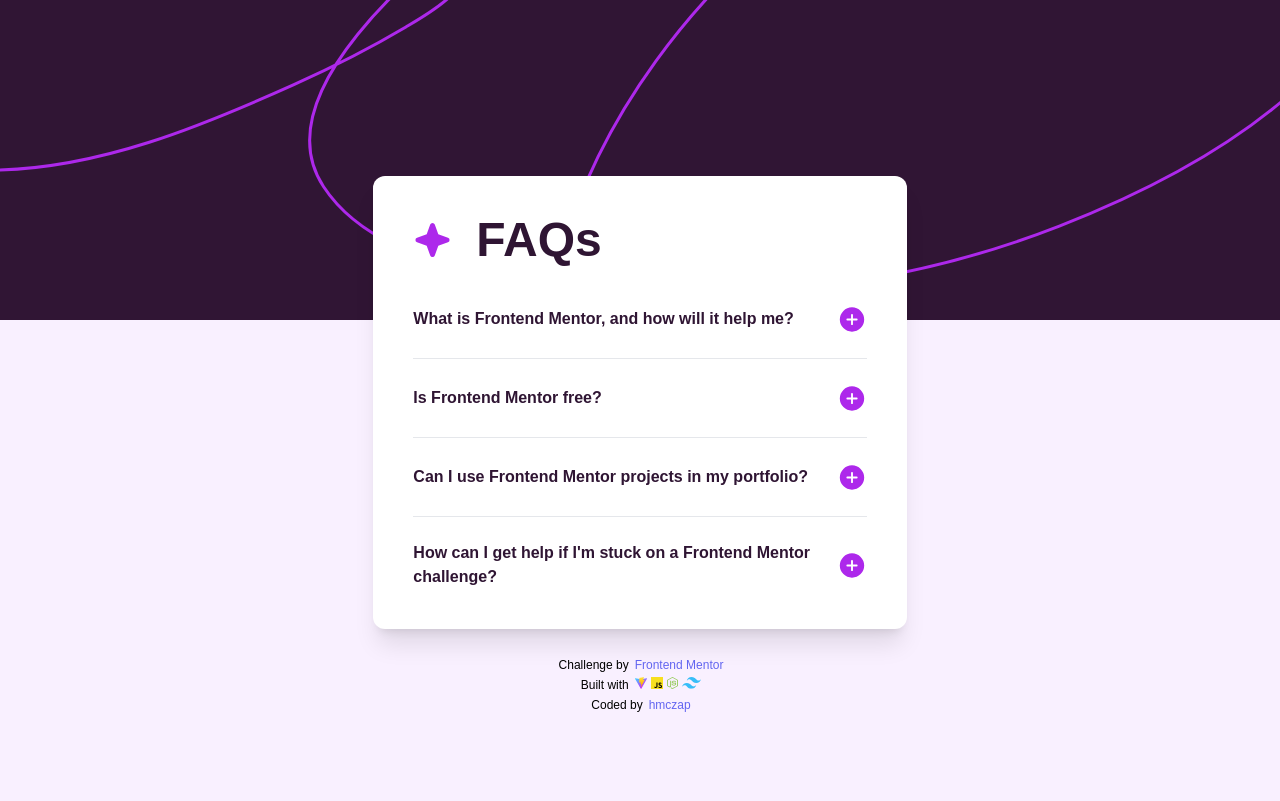
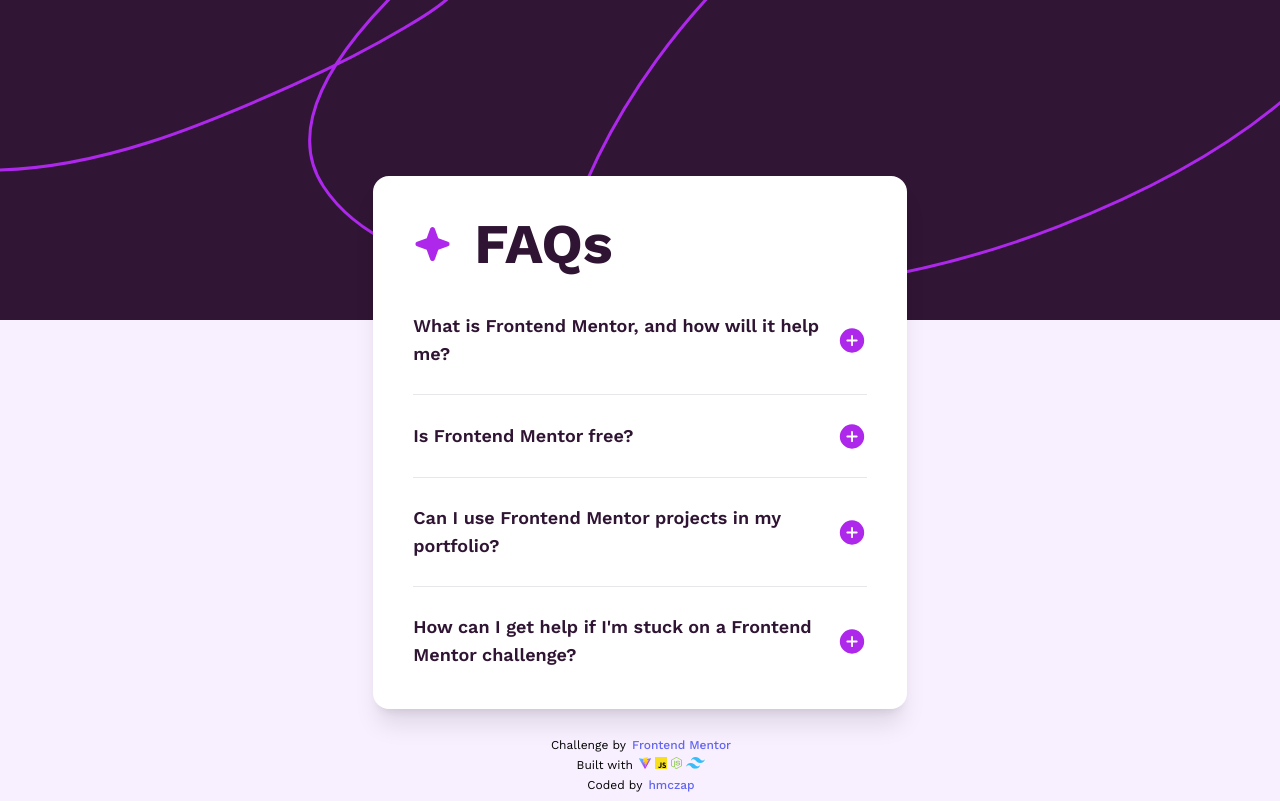
Before and after one commit to hmczap/FAQ-Accordion, a website built with Vite: page index.html in a window 1280 px wide. Built offline with nearby package versions, Linux system fonts and the light colour scheme.

Commit message:
Correct font family import in tailwind config

```diff
--- a/index.html
+++ b/index.html
@@ -14,40 +14,40 @@
   </head>
   <body class="m-0 flex flex-col gap-5 min-h-screen h-lvh font-work-sans bg-light-pink">
     <header class="min-w-max min-h-80 mobile:min-h-58 mobile:bg-body-mobile bg-body z-0"></header>
-    <main role="main" class="flex flex-col w-full font-work-sans mt-0">
-      <div class="bg-white z-10 w-5/12 mobile:w-10/12 small:w-9/12 -mt-[164px] p-10 self-center rounded-xl shadow-xl">
+    <main role="main" class="flex flex-col w-full  mt-0">
+      <div class="bg-white z-10 w-5/12 mobile:w-10/12 small:w-9/12 -mt-[164px] p-10 self-center rounded-2xl shadow-xl">
 
-        <section class="flex align-center gap-3 mb-10">
-          <img src="./resources/images/icon-star.svg" class="h-10 my-1 mr-1" alt="Vite logo" />
-          <h1 class="font-bold text-5xl mx-2 text-dark-purple">FAQs</h1>
+        <section class="flex align-center self-center h-auto gap-3.5 mb-10">
+          <img src="./resources/images/icon-star.svg" class="h-10 self-center" alt="Vite logo" />
+          <h1 class="font-bold text-[56px] leading-none mx-2 text-dark-purple">FAQs</h1>
         </section>
 
         <button class="accordion">
-          <h2 class="font-bold text-dark-purple">What is Frontend Mentor, and how will it help me?</h2>
+          <h2>What is Frontend Mentor, and how will it help me?</h2>
           <div class="expand"><img src="./resources/images/icon-plus.svg" alt="plus-icon"></div>
         </button>
         <section class="panel">Frontend Mentor offers realistic coding challenges to help developers improve their frontend coding skills with projects in HTML, CSS, and JavaScript. It's suitable for all levels and ideal for portfolio building.
         </section>
-        <hr class="my-6">
+        <hr class="my-[26px]">
 
         <button class="accordion">
-          <h2 class="font-semibold text-dark-purple inline align-middle ">Is Frontend Mentor free?</h2>
+          <h2>Is Frontend Mentor free?</h2>
           <div class="expand"><img src="./resources/images/icon-plus.svg" alt="plus-icon"></div>
         </button>
         <section class="panel">Yes, Frontend Mentor offers both free and premium coding challenges, with the free option providing access to a range of projects suitable for all skill levels.
         </section>
-        <hr class="my-6">
+        <hr class="my-[26px]">
 
         <button class="accordion">
-          <h2 class="font-semibold text-dark-purple">Can I use Frontend Mentor projects in my portfolio?</h2>
+          <h2>Can I use Frontend Mentor projects in my portfolio?</h2>
           <div class="expand"><img src="./resources/images/icon-plus.svg" alt="plus-icon"></div>
         </button>
         <section class="panel">Yes, you can use projects completed on Frontend Mentor in your portfolio. It's an excellent way to showcase your skills to potential employers!
         </section>
-        <hr class="my-6">
+        <hr class="my-[26px]">
 
         <button class="accordion">
-          <h2 class="font-semibold text-dark-purple">How can I get help if I'm stuck on a Frontend Mentor challenge?</h2>
+          <h2>How can I get help if I'm stuck on a Frontend Mentor challenge?</h2>
           <div class="expand"><img src="./resources/images/icon-plus.svg" alt="plus-icon"></div>
         </button>
         <section class="panel">The best place to get help is inside Frontend Mentor's Discord community. There's a help channel where you can ask questions and seek support from other community members.
--- a/input.css
+++ b/input.css
@@ -15,12 +15,18 @@
         width: 100%;
         /*height: 100%;*/
     }
+    .accordion h2 {
+        font-weight: 600;
+        font-size: 1.125rem;
+        line-height: 1.75rem;
+        color: hsl(292, 42%, 14%);
+    }
     .panel {
         max-height: 0;
         overflow: hidden;
         transition: max-height 0.2s ease-out;
         color: hsl(292, 16%, 49%);
-        font-size: 15px;
+        font-size: 16px;
     }
     .accordion div.expand {
       max-width: 30px;
--- a/resources/js/main.js
+++ b/resources/js/main.js
@@ -17,7 +17,7 @@
         icon.alt = "minus icon";
     } else {
         panel.style.maxHeight = panel.scrollHeight + "px";
-        panel.style.marginTop = "18px";
+        panel.style.marginTop = "20px";
 
         icon.src = "./resources/images/icon-minus.svg";
         icon.alt = "plus icon";
--- a/tailwind.config.cjs
+++ b/tailwind.config.cjs
@@ -21,7 +21,7 @@
         'dark-purple' : "hsl(292, 42%, 14%)"
       },
       fontFamily: {
-        'work-sans': ["Work-Sans", "sans-serif"]
+        'work-sans': ["Work Sans", "sans-serif"]
       },
       spacing: {
         '58': '14.5rem'
```
Also changed, not shown: style.css.
